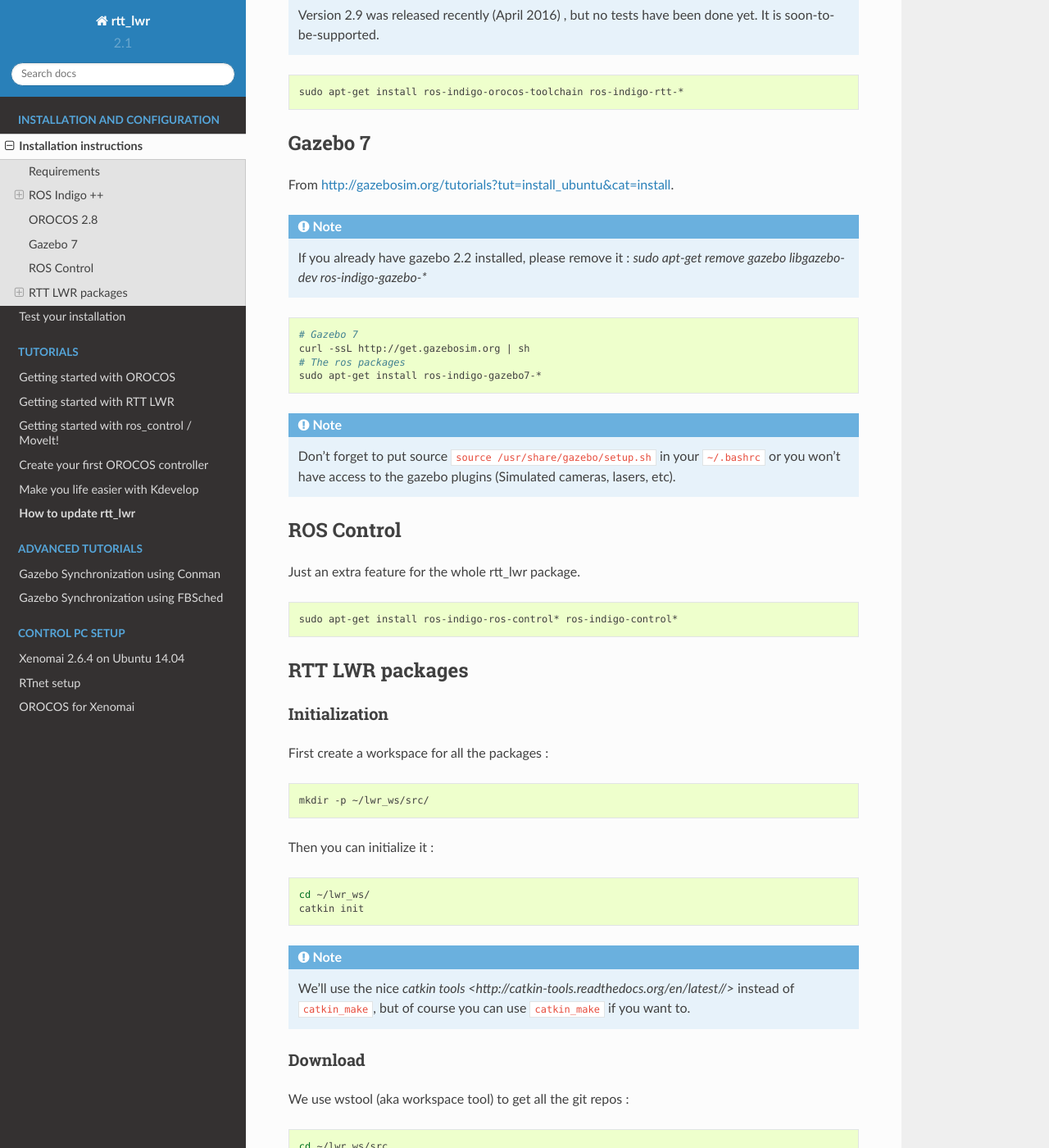
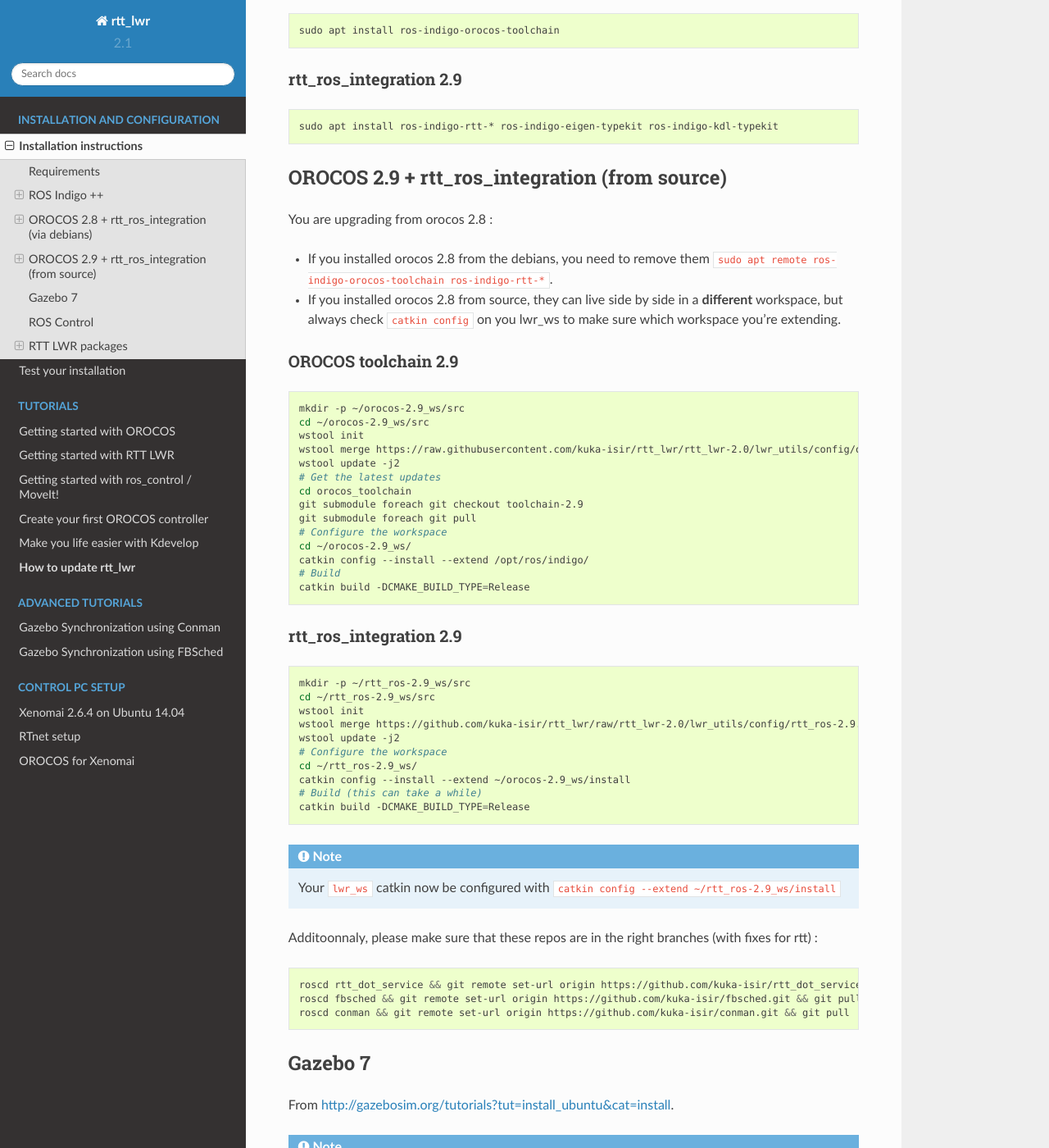
Before and after one commit to kuka-isir/rtt_lwr, a Sphinx documentation site: the page built from docs/source/install/install.rst, in a window 1280 px wide and 1400 px high, scrolled down 1526 px. Shown: the whole window at 82% size. Built offline with Sphinx 7.4.7 and the Read the Docs theme 2.0.0, drawn with Linux system fonts in a browser that asks for light colours; some of the changed text lies outside the part shown.

Commit message:
add rtt 2.9

```diff
--- a/docs/source/install/install.rst
+++ b/docs/source/install/install.rst
@@ -1,6 +1,6 @@
-############
+#########################
 Installation instructions
-############
+#########################
 
 Requirements
 ------------
@@ -28,8 +28,8 @@
 
     sudo sh -c "echo 'deb http://packages.ros.org/ros/ubuntu $(lsb_release -cs) main' > /etc/apt/sources.list.d/ros-latest.list"
     wget http://packages.ros.org/ros.key -O - | sudo apt-key add -
-    sudo apt-get update
-    sudo apt-get install python-rosdep python-catkin-tools ros-indigo-catkin python-wstool python-vcstool
+    sudo apt update
+    sudo apt install python-rosdep python-catkin-tools ros-indigo-catkin python-wstool python-vcstool
 
 ROS Indigo Desktop
 ~~~~~~~~~~~~~~~~~~
@@ -37,7 +37,7 @@
 .. code-block:: bash
 
     # ROS Desktop (NOT DESKTOP-FULL)
-    sudo apt-get install ros-indigo-desktop
+    sudo apt install ros-indigo-desktop
 
 MoveIt!
 ~~~~~~~
@@ -45,7 +45,7 @@
 .. code-block:: bash
 
     # MoveIt!
-    sudo apt-get install ros-indigo-moveit-full
+    sudo apt install ros-indigo-moveit-full
 
 After Install
 ~~~~~~~~~~~~~
@@ -59,29 +59,93 @@
     rosdep update
 
 
-OROCOS 2.8
-----------
+OROCOS 2.8 + rtt_ros_integration (via debians)
+----------------------------------------------
 
-.. note:: Version 2.9 was released recently (April 2016) , but no tests have been done yet. It is soon-to-be-supported.
-
+OROCOS toolchain 2.8
+~~~~~~~~~~~~~~~~~~~~
 
 .. code-block:: bash
 
-    sudo apt-get install ros-indigo-orocos-toolchain ros-indigo-rtt-*
+    sudo apt install ros-indigo-orocos-toolchain
+
+rtt_ros_integration 2.9
+~~~~~~~~~~~~~~~~~~~~~~~
+
+.. code-block:: bash
+
+    sudo apt install ros-indigo-rtt-* ros-indigo-eigen-typekit ros-indigo-kdl-typekit
+
+OROCOS 2.9 + rtt_ros_integration (from source)
+----------------------------------------------
+
+You are upgrading from orocos 2.8 :
+
+- If you installed orocos 2.8 from the debians, you need to remove them ``sudo apt remote ros-indigo-orocos-toolchain ros-indigo-rtt-*``.
+- If you installed orocos 2.8 from source, they can live side by side in a **different** workspace, but always check ``catkin config`` on you lwr_ws to make sure which workspace you're extending.
+
+OROCOS toolchain 2.9
+~~~~~~~~~~~~~~~~~~~~
+
+.. code-block:: bash
+
+    mkdir -p ~/orocos-2.9_ws/src
+    cd ~/orocos-2.9_ws/src
+    wstool init
+    wstool merge https://raw.githubusercontent.com/kuka-isir/rtt_lwr/rtt_lwr-2.0/lwr_utils/config/orocos_toolchain-2.9.rosinstall
+    wstool update -j2
+    # Get the latest updates
+    cd orocos_toolchain
+    git submodule foreach git checkout toolchain-2.9
+    git submodule foreach git pull
+    # Configure the workspace
+    cd ~/orocos-2.9_ws/
+    catkin config --install --extend /opt/ros/indigo/
+    # Build
+    catkin build -DCMAKE_BUILD_TYPE=Release
+
+rtt_ros_integration 2.9
+~~~~~~~~~~~~~~~~~~~~~~~
+
+.. code-block:: bash
+
+    mkdir -p ~/rtt_ros-2.9_ws/src
+    cd ~/rtt_ros-2.9_ws/src
+    wstool init
+    wstool merge https://github.com/kuka-isir/rtt_lwr/raw/rtt_lwr-2.0/lwr_utils/config/rtt_ros-2.9.rosinstall
+    wstool update -j2
+    # Configure the workspace
+    cd ~/rtt_ros-2.9_ws/
+    catkin config --install --extend ~/orocos-2.9_ws/install
+    # Build (this can take a while)
+    catkin build -DCMAKE_BUILD_TYPE=Release
+
+.. note::
+
+    Your ``lwr_ws`` catkin now be configured with ``catkin config --extend ~/rtt_ros-2.9_ws/install``
+
+Additoonnaly, please make sure that these repos are in the right branches (with fixes for rtt) :
+
+.. code-block:: bash
+
+    roscd rtt_dot_service && git remote set-url origin https://github.com/kuka-isir/rtt_dot_service.git && git pull
+    roscd fbsched && git remote set-url origin https://github.com/kuka-isir/fbsched.git && git pull
+    roscd conman && git remote set-url origin https://github.com/kuka-isir/conman.git && git pull
+
 
 Gazebo 7
 --------
 
 From http://gazebosim.org/tutorials?tut=install_ubuntu&cat=install.
 
-.. note:: If you already have gazebo 2.2 installed, please remove it : `sudo apt-get remove gazebo libgazebo-dev ros-indigo-gazebo-*`
+.. note:: If you already have gazebo 2.2 installed, please remove it : `sudo apt remove gazebo libgazebo-dev ros-indigo-gazebo-*`
 
 .. code-block:: bash
 
     # Gazebo 7
     curl -ssL http://get.gazebosim.org | sh
     # The ros packages
-    sudo apt-get install ros-indigo-gazebo7-*
+    sudo apt install ros-indigo-gazebo7-*
 
 .. note:: Don't forget to put source ``source /usr/share/gazebo/setup.sh`` in your ``~/.bashrc`` or you won't have access to the gazebo plugins (Simulated cameras, lasers, etc).
 
@@ -92,7 +156,7 @@
 
 .. code-block:: bash
 
-    sudo apt-get install ros-indigo-ros-control* ros-indigo-control*
+    sudo apt install ros-indigo-ros-control* ros-indigo-control*
 
 RTT LWR packages
 ----------------
--- a/docs/source/rtpc/orocos-xenomai.rst
+++ b/docs/source/rtpc/orocos-xenomai.rst
@@ -12,7 +12,7 @@
 .. code-block:: bash
 
     # First remove any occurence of debians rtt
-    sudo apt-get remove ros-indigo-rtt* ros-indigo-orocos-toolchain
+    sudo apt remove ros-indigo-rtt* ros-indigo-orocos-toolchain
 
 Compile OROCOS for Xenomai
 --------------------------
--- a/docs/source/rtpc/xenomai.rst
+++ b/docs/source/rtpc/xenomai.rst
@@ -32,7 +32,7 @@
 
 .. code-block:: bash
 
-    sudo apt-get install kernel-package
+    sudo apt install kernel-package
 
 Patch the Linux kernel with Xenomai ipipe patch.
 ~~~~~~~~~~~~~~~~~~~~~~~~~~~~~~~~~~~~~~~~~~~~~~~~
@@ -232,7 +232,7 @@
 .. tip::
 
     To get pertinent results, you need to **stress** your system.
-    to do so, you can use ``stress`` or ``dohell`` from the ``apt-get``.
+    to do so, you can use ``stress`` or ``dohell`` from the ``apt``.
 
     .. code-block:: bash
 
--- a/docs/source/tutos/kdev-tuto.rst
+++ b/docs/source/tutos/kdev-tuto.rst
@@ -3,7 +3,7 @@
 ##################################
 
 Kdevelop is a nice IDE that supports cmake natively.
-To install it, just type ``sudo apt-get install kdevelop``, then in a **terminal**, type ``kdevelop``.
+To install it, just type ``sudo apt install kdevelop``, then in a **terminal**, type ``kdevelop``.
 
 .. tip::
 
--- a/docs/source/tutos/update-rtt-lwr.rst
+++ b/docs/source/tutos/update-rtt-lwr.rst
@@ -6,7 +6,7 @@
 
 To update all the packages we're going to use the ``vcs-tools`` utility (https://github.com/dirk-thomas/vcstool).
 
-It should be already installed during the :doc:`installation </install/install>` procedure, otherwise ``sudo apt-get install python-vcstool``.
+It should be already installed during the :doc:`installation </install/install>` procedure, otherwise ``sudo apt install python-vcstool``.
 
 .. code-block:: bash
 
```
